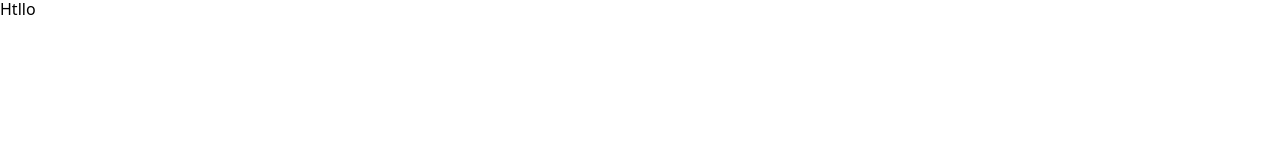
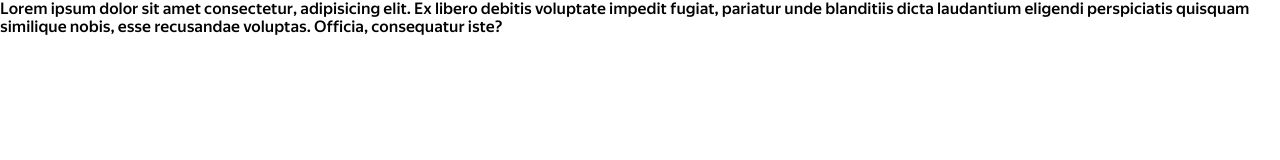
Before and after one commit to Kiryshka1922/Stilery_work_, a website: page src/index.html in a window 1280 px wide. Drawn offline with Linux system fonts and the light colour scheme.

```diff
--- a/src/index.html
+++ b/src/index.html
@@ -8,6 +8,6 @@
     <link rel="stylesheet" href="css/style.min.css">
 </head>
 <body>
-    Htllo
+Lorem ipsum dolor sit amet consectetur, adipisicing elit. Ex libero debitis voluptate impedit fugiat, pariatur unde blanditiis dicta laudantium eligendi perspiciatis quisquam similique nobis, esse recusandae voluptas. Officia, consequatur iste?
 </body>
 </html>
--- a/src/sass/style.scss
+++ b/src/sass/style.scss
@@ -29,3 +29,16 @@
     display: block;
     max-inline-size: 100%;
 }
+@font-face{
+    font-family: "Yandex Sans";
+    src: url(../fonts/YandexSansDisplay-Regular.woff) format(woff);
+    font-weight: 500;
+}
+@font-face{
+    font-family: "Yandex Sans";
+    src: url(../fonts/YandexSansText-Medium.woff) format(woff);
+    font-weight: 400;
+}
+*{
+    font-family: "Yandex Sans";
+}
```
Also changed, not shown: src/css/style.min.css.
